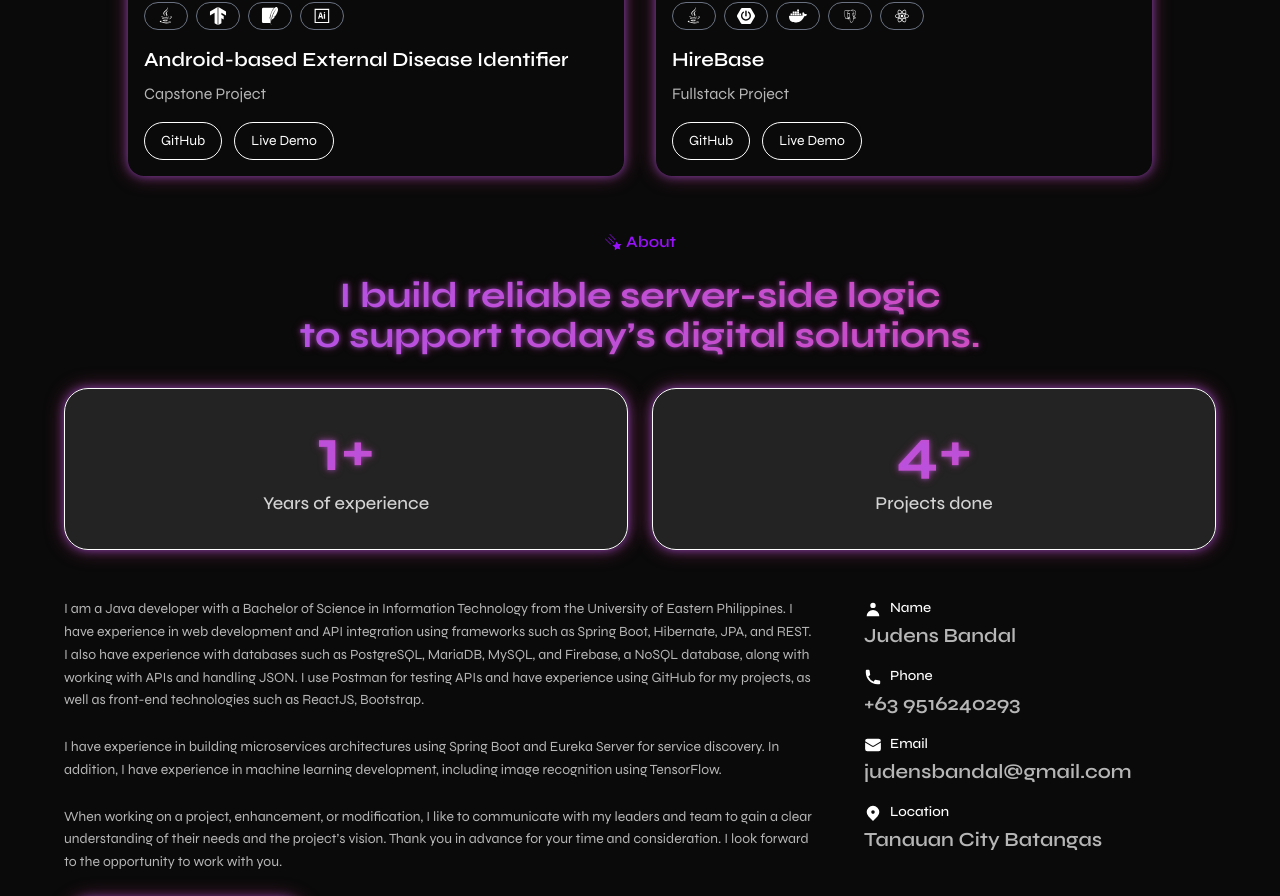
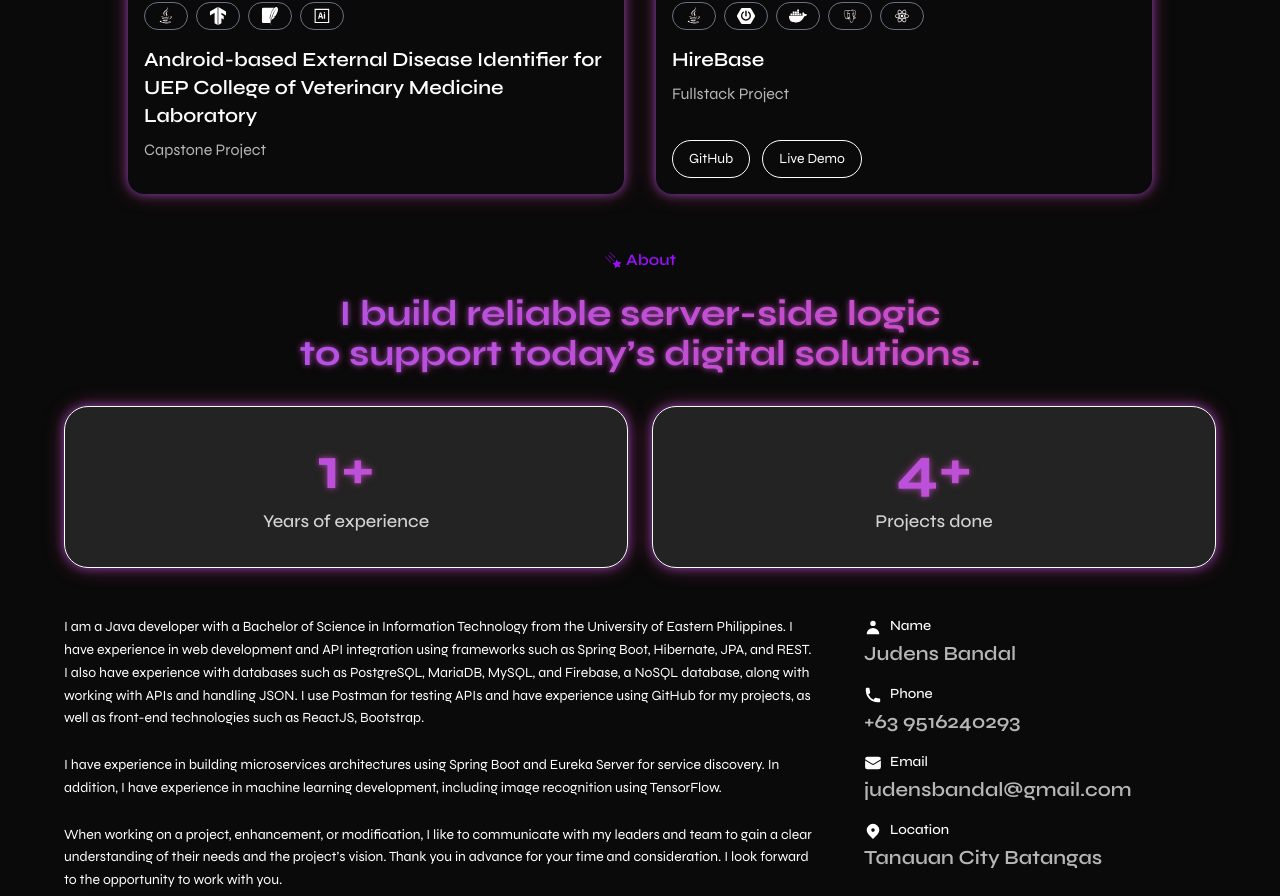
Before and after one commit to zonic-ultra/dendev, a Next.js app: page / in a window 1280 px wide. Shown: the part 1037-1933 px from the top of the page. Built offline with nearby package versions, Linux system fonts and the light colour scheme.

Commit message:
6th commit

```diff
--- a/app/components/About.jsx
+++ b/app/components/About.jsx
@@ -5,6 +5,20 @@ import { GiFallingStar } from "react-icons/gi";
 import { motion } from "framer-motion";
 
 const About = () => {
+  const conatainer = {
+    hidden: {},
+    show: {
+      transition: {
+        staggerChildren: 0.2,
+      },
+    },
+  };
+
+  const item = {
+    hidden: { opacity: 0, y: 30 },
+    show: { opacity: 1, y: 0, transition: { duration: 0.6 } },
+  };
+
   return (
     <section className="mt-12 pb-8" id="about">
       <motion.div
@@ -23,7 +37,14 @@ const About = () => {
           to support today’s digital solutions.
         </h2>
       </motion.div>
-      <div className="grid grid-cols-1 md:grid-cols-2 gap-6 mb-12">
+
+      <motion.div
+        variants={conatainer}
+        initial="hidden"
+        whileInView="show"
+        viewport={{ once: true }}
+        className="grid grid-cols-1 md:grid-cols-2 gap-6 mb-12"
+      >
         {/* <div className="bg-white/10 back-drop-blur-sm rounded-3xl p-8 text-center border border-outer">
           <h3 className="text-5xl md:text-6xl font-bold text-gradient mb-2">
             0+
@@ -32,26 +53,47 @@ const About = () => {
             Happy clients
           </p>
         </div> */}
-        <div className="custom-gradient bg-white/10 back-drop-blur-sm rounded-3xl p-8 text-center border border-outer">
+        <motion.div
+          variants={item}
+          // whileHover={{ scale: 1.05 }}
+          className="custom-gradient bg-white/10 back-drop-blur-sm rounded-3xl p-8 text-center border border-outer"
+        >
           <h3 className="text-5xl md:text-6xl font-bold text-gradient mb-2">
             1+
           </h3>
           <p className="text-white-700 font-medium text-lg opacity-80">
             Years of experience
           </p>
-        </div>
-        <div className="custom-gradient bg-white/10  back-drop-blur-sm rounded-3xl p-8 text-center border border-outer">
+        </motion.div>
+        <motion.div
+          variants={item}
+          // whileHover={{ scale: 1.05 }}
+          className="custom-gradient bg-white/10  back-drop-blur-sm rounded-3xl p-8 text-center border border-outer"
+        >
           <h3 className="text-5xl md:text-6xl font-bold text-gradient mb-2">
             4+
           </h3>
           <p className="text-white-700 font-medium text-lg opacity-80">
             Projects done
           </p>
-        </div>
-      </div>
-      <div className="grid grid-cols-1 lg:grid-cols-3 gap-12 items-start">
+        </motion.div>
+      </motion.div>
+
+      <motion.div
+        initial={{ opacity: 0, y: 40 }}
+        whileInView={{ opacity: 1, y: 0 }}
+        transition={{ duration: 0.8, delay: 0.2 }}
+        viewport={{ once: true }}
+        className="grid grid-cols-1 lg:grid-cols-3 gap-12 items-start"
+      >
         <div className="lg:col-span-2 space-y-6">
-          <p className="text-white-600 text-sm leading-relaxed opacity-70">
+          <motion.p
+            initial={{ opacity: 0, y: -20 }}
+            whileInView={{ opacity: 1, y: 0 }}
+            transition={{ duration: 0.8, delay: 0.3 }}
+            viewport={{ once: true }}
+            className="text-white-600 text-sm leading-relaxed opacity-70"
+          >
             I am a Java developer with a Bachelor of Science in Information
             Technology from the University of Eastern Philippines. I have
             experience in web development and API integration using frameworks
@@ -61,21 +103,37 @@ const About = () => {
             handling JSON. I use Postman for testing APIs and have experience
             using GitHub for my projects, as well as front-end technologies such
             as ReactJS, Bootstrap.
-          </p>
-          <p className="text-white-600 text-sm leading-relaxed opacity-70">
+          </motion.p>
+          <motion.p
+            initial={{ opacity: 0, y: -20 }}
+            whileInView={{ opacity: 1, y: 0 }}
+            transition={{ duration: 0.8, delay: 0.3 }}
+            viewport={{ once: true }}
+            className="text-white-600 text-sm leading-relaxed opacity-70"
+          >
             I have experience in building microservices architectures using
             Spring Boot and Eureka Server for service discovery. In addition, I
             have experience in machine learning development, including image
             recognition using TensorFlow.
-          </p>
-          <p className="text-white-600 text-sm leading-relaxed opacity-70">
+          </motion.p>
+          <motion.p
+            initial={{ opacity: 0, y: -20 }}
+            whileInView={{ opacity: 1, y: 0 }}
+            transition={{ duration: 0.8, delay: 0.3 }}
+            viewport={{ once: true }}
+            className="text-white-600 text-sm leading-relaxed opacity-70"
+          >
             When working on a project, enhancement, or modification, I like to
             communicate with my leaders and team to gain a clear understanding
             of their needs and the project’s vision. Thank you in advance for
             your time and consideration. I look forward to the opportunity to
             work with you.
-          </p>
-          <a
+          </motion.p>
+          <motion.a
+            initial={{ opacity: 0, y: 20 }}
+            whileInView={{ opacity: 1, y: 0 }}
+            transition={{ duration: 0.8, delay: 0.5 }}
+            viewport={{ once: true }}
             href="/assets/Judens%20Bandal%20Resume.pdf"
             target="_blank"
             rel="noopener noreferrer"
@@ -83,31 +141,46 @@ const About = () => {
           >
             Download Resume
             <HiDownload className="text-lg" />
-          </a>
+          </motion.a>
         </div>
-        <div className="lg:col-span-1 space-y-4">
-          <div>
+
+        <motion.div
+          initial={{ opacity: 0, y: 20 }}
+          whileInView={{ opacity: 1, y: 0 }}
+          transition={{ duration: 0.5, delay: 0.3 }}
+          viewport={{ once: true }}
+          className="lg:col-span-1 space-y-4"
+        >
+          <motion.div
+            initial={{ opacity: 0, y: 10 }}
+            whileInView={{ opacity: 1, y: 0 }}
+            transition={{ duration: 0.8, delay: 0.3 }}
+            viewport={{ once: true }}
+          >
             <p className="text-sm font-medium mb-1">
               <HiUser className="inline-block text-lg" />
               <span className="ml-2">Name</span>
             </p>
             <p className="text-xl font-semibold opacity-70">Judens Bandal</p>
-          </div>
-          <div>
+          </motion.div>
+          <motion.div
+            initial={{ opacity: 0, y: 10 }}
+            whileInView={{ opacity: 1, y: 0 }}
+            transition={{ duration: 0.5, delay: 0.5 }}
+            viewport={{ once: true }}
+          >
             <p className="text-sm font-medium mb-1">
               <HiPhone className="inline-block text-lg" />
               <span className="ml-2">Phone</span>
             </p>
             <p className="text-xl font-semibold opacity-70">+63 9516240293</p>
-          </div>
-          {/* <div>
-            <p className="text-sm font-medium mb-1">
-              <FaLinkedin className="inline-block text-lg" />
-              <span className="ml-2">LinkedIn</span>
-            </p>
-            <p className="text-xl font-semibold opacity-70">Judens bandal</p>
-          </div> */}
-          <div>
+          </motion.div>
+          <motion.div
+            initial={{ opacity: 0, y: 10 }}
+            whileInView={{ opacity: 1, y: 0 }}
+            transition={{ duration: 0.5, delay: 0.6 }}
+            viewport={{ once: true }}
+          >
             <p className="text-sm font-medium mb-1">
               <HiEnvelope className="inline-block text-lg" />
               <span className="ml-2">Email</span>
@@ -115,8 +188,13 @@ const About = () => {
             <p className="text-xl font-semibold opacity-70">
               judensbandal@gmail.com
             </p>
-          </div>
-          <div>
+          </motion.div>
+          <motion.div
+            initial={{ opacity: 0, y: 10 }}
+            whileInView={{ opacity: 1, y: 0 }}
+            transition={{ duration: 0.5, delay: 0.8 }}
+            viewport={{ once: true }}
+          >
             <p className="text-sm font-medium mb-1">
               <HiLocationMarker className="inline-block text-lg" />
               <span className="ml-2">Location</span>
@@ -124,9 +202,9 @@ const About = () => {
             <p className="text-xl font-semibold opacity-70">
               Tanauan City Batangas
             </p>
-          </div>
-        </div>
-      </div>
+          </motion.div>
+        </motion.div>
+      </motion.div>
     </section>
   );
 };
--- a/app/components/Porfolio.jsx
+++ b/app/components/Porfolio.jsx
@@ -32,12 +32,14 @@ const Portfolio = () => {
   const projects = [
     {
       id: 1,
-      title: "Android-based External Disease Identifier",
+      title:
+        "Android-based External Disease Identifier for UEP College of Veterinary Medicine Laboratory",
       description: "Capstone Project",
       image: "/assets/capstone_project.png",
       tags: [RiJavaFill, SiTensorflow, SiSqlite, DiIllustrator],
-      github: "https://github.com/yourusername/hirebase", // 🔗 replace with your link
-      live: "https://hirebase-demo.com",
+      github:
+        "https://github.com/zonic-ultra/Android-based-External-Disease-Identifier", // 🔗 replace with your link
+      live: "",
     },
     {
       id: 2,
@@ -45,8 +47,8 @@ const Portfolio = () => {
       description: "Fullstack Project",
       image: "/assets/hirebase_design.png",
       tags: [RiJavaFill, SiSpringboot, SiDocker, DiPostgresql, DiReact],
-      github: "https://github.com/yourusername/hirebase", // 🔗 replace with your link
-      live: "https://hirebase-demo.com", // 🔗 replace with your live demo
+      github: "https://github.com/zonic-ultra/ems-frontend-react", // 🔗 replace with your link
+      live: "https://employee-management-system-blue-five.vercel.app/", // 🔗 replace with your live demo
     },
   ];
 
@@ -117,7 +119,7 @@ const Portfolio = () => {
               </div>
 
               {/* Title */}
-              <h3 className="text-lg md:text-xl font-semibold text-white-900 mb-2">
+              <h3 className="text-sm md:text-xl font-semibold text-white-900 mb-2">
                 {project.title}
               </h3>
 
```
Also changed, not shown: app/components/Contact.jsx (+44 -13 lines), app/components/Footer.jsx (+52 -28 lines), app/components/Resume.jsx (+43 -12 lines).
